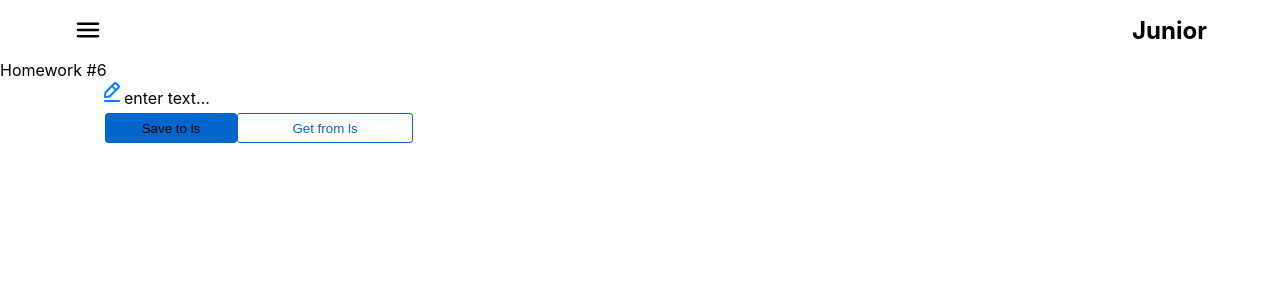
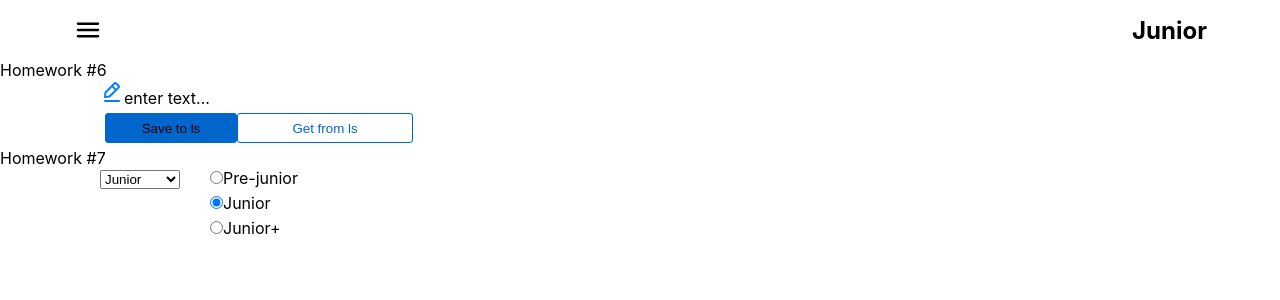
Before and after one commit to IvanBichan/homeworks_by_ignat_new, a React (Create React App) app: page /#/junior in a window 1280 px wide. Shown: the top 300 px of the page. Built offline with nearby package versions, Linux system fonts and the light colour scheme.

Commit message:
- feat: add HW7

```diff
--- a/src/s2-homeworks/hw05/pages/Junior.tsx
+++ b/src/s2-homeworks/hw05/pages/Junior.tsx
@@ -1,6 +1,6 @@
 import React from 'react'
 import HW6 from '../../hw06/HW6'
-// import HW7 from '../../hw07/HW7'
+import HW7 from '../../hw07/HW7'
 // import HW8 from '../../hw08/HW8'
 // import HW9 from '../../hw09/HW9'
 
@@ -8,7 +8,7 @@ function Junior() {
     return (
         <div id={'hw5-page-junior'}>
             <HW6 />
-            {/*<HW7 />*/}
+            <HW7 />
             {/*<HW8 />*/}
             {/*<HW9 />*/}
         </div>
--- a/src/s2-homeworks/hw07/HW7.module.css
+++ b/src/s2-homeworks/hw07/HW7.module.css
@@ -1,2 +1,5 @@
 .container {
+    display: flex;
+    flex-direction: row;
+    justify-content: start;
 }
--- a/src/s2-homeworks/hw07/HW7.tsx
+++ b/src/s2-homeworks/hw07/HW7.tsx
@@ -12,13 +12,13 @@ import s from './HW7.module.css'
 * */
 
 const arr = [
-    { id: 1, value: 'x' },
-    { id: 2, value: 'y' },
-    { id: 3, value: 'z' },
+    { id: 1, value: 'Pre-junior' },
+    { id: 2, value: 'Junior' },
+    { id: 3, value: 'Junior+' },
 ] // value может быть изменено
 
 const HW7 = () => {
-    const [value, onChangeOption] = useState(1) // селект и радио должны работать синхронно
+    const [value, onChangeOption] = useState(2) // селект и радио должны работать синхронно
 
     return (
         <div id={'hw7'}>
--- a/src/s2-homeworks/hw07/common/c5-SuperSelect/SuperSelect.tsx
+++ b/src/s2-homeworks/hw07/common/c5-SuperSelect/SuperSelect.tsx
@@ -37,6 +37,7 @@ const SuperSelect: React.FC<SuperSelectPropsType> = ({
 
     const onChangeCallback = (e: ChangeEvent<HTMLSelectElement>) => {
         // делают студенты
+        onChangeOption && onChangeOption(+e.currentTarget.value)
     }
 
     const finalSelectClassName = s.select + (className ? ' ' + className : '')
--- a/src/s2-homeworks/hw07/common/c6-SuperRadio/SuperRadio.module.css
+++ b/src/s2-homeworks/hw07/common/c6-SuperRadio/SuperRadio.module.css
@@ -9,7 +9,11 @@
 }
 
 .label {
+    margin-bottom: 5px;
+    margin-left: 30px;
 }
 
 .options {
+    display: flex;
+    flex-direction: column;
 }
--- a/src/s2-homeworks/hw07/common/c6-SuperRadio/SuperRadio.tsx
+++ b/src/s2-homeworks/hw07/common/c6-SuperRadio/SuperRadio.tsx
@@ -36,6 +36,7 @@ const SuperRadio: React.FC<SuperRadioPropsType> = ({
 }) => {
     const onChangeCallback = (e: ChangeEvent<HTMLInputElement>) => {
         // делают студенты
+        onChangeOption && onChangeOption(+e.currentTarget.value)
     }
 
     const finalRadioClassName = s.radio + (className ? ' ' + className : '')
@@ -48,6 +49,9 @@ const SuperRadio: React.FC<SuperRadioPropsType> = ({
                       id={id + '-input-' + o.id}
                       className={finalRadioClassName}
                       type={'radio'}
+                      name={name}
+                      value={o.id}
+                      checked={value === o.id}
                       // name, checked, value делают студенты
 
                       onChange={onChangeCallback}
```
